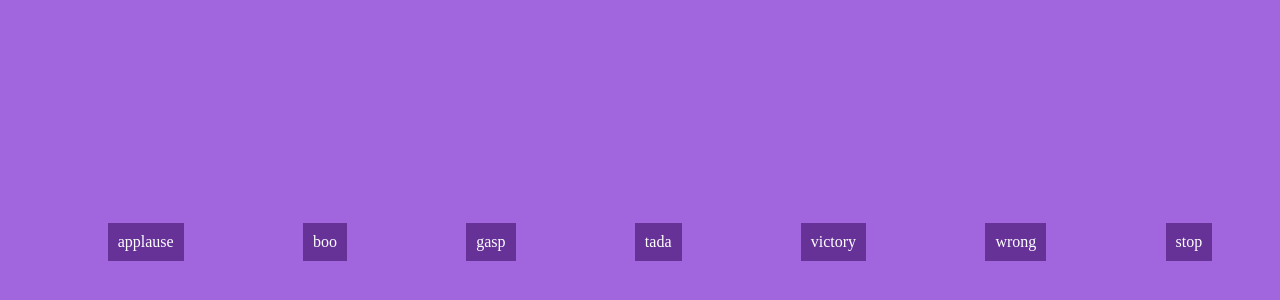
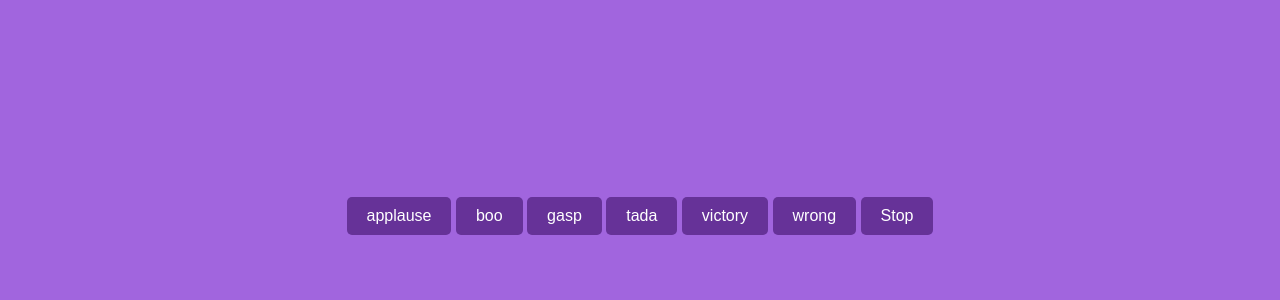
Before and after one commit to acciojob/Soundbar-BhaveshWagh, a website: page main.html in a window 1280 px wide. Shown: the part 174-474 px from the top of the page. Drawn offline with Linux system fonts and the light colour scheme.

Commit message:
created a submission

```diff
--- a/main.html
+++ b/main.html
@@ -8,18 +8,29 @@
 
 <body>
 	<!-- the entire body must be written by student -->
-	<div>
+	<div id="buttons">
+        <button class="btn" onclick="playSound('sound1.mp3')">applause</button>
+        <button class="btn" onclick="playSound('sound2.mp3')">boo</button>
+        <button class="btn" onclick="playSound('sound3.mp3')">gasp</button>
+        <button class="btn" onclick="playSound('sound4.mp3')">tada</button>
+        <button class="btn" onclick="playSound('sound5.mp3')">victory</button>
+        <button class="btn" onclick="playSound('sound6.mp3')">wrong</button>
 
-	<ul>
-		<li>applause</li>
-		<li>boo</li>
+        <button class="stop" onclick="stopSound()">Stop</button>
+    </div>
+
+    <!-- <audio id="audioPlayer" controls></audio> -->
+	<!-- <div>
+	<ul id="buttons">
+		<li class="btn">applause</li>
+		<li >boo</li>
 		<li>gasp</li>
 		<li>tada</li>
 		<li>victory</li>
 		<li>wrong</li>
 		<li>stop</li>
 	</ul>
-	</div>
+	</div> -->
     <script type="text/javascript" src="./script.js">
 </script>
 
--- a/styles.css
+++ b/styles.css
@@ -1,20 +1,30 @@
 /*  your css code here. If applicable */
-body{
+
+body {
+    font-family: Arial, sans-serif;
+    display: flex;
+    flex-direction: column;
+    align-items: center;
+    justify-content: center;
+    height: 100vh;
+    margin: 0;
 	background-color:#a165de;
+
 }
 
-ul{
-	height:100vh;
-	display:flex;
-	justify-content:space-around;
-	align-items:center;
-	list-style-type:none
+#buttons {
+    /* display: flex; */
+    gap: 10px;
+    margin-bottom: 20px;
 }
 
-ul>li{
-	color:white;
-	padding:10px;
-	background-color:#663298;
-	/* width:fit-content; */
-	margin:3px;
+.btn, .stop {
+    padding: 10px 20px;
+    font-size: 16px;
+    background-color: #663298;
+    color: white;
+    border: none;
+    border-radius: 5px;
+    cursor: pointer;
+    transition: background-color 0.3s ease;
 }
```
